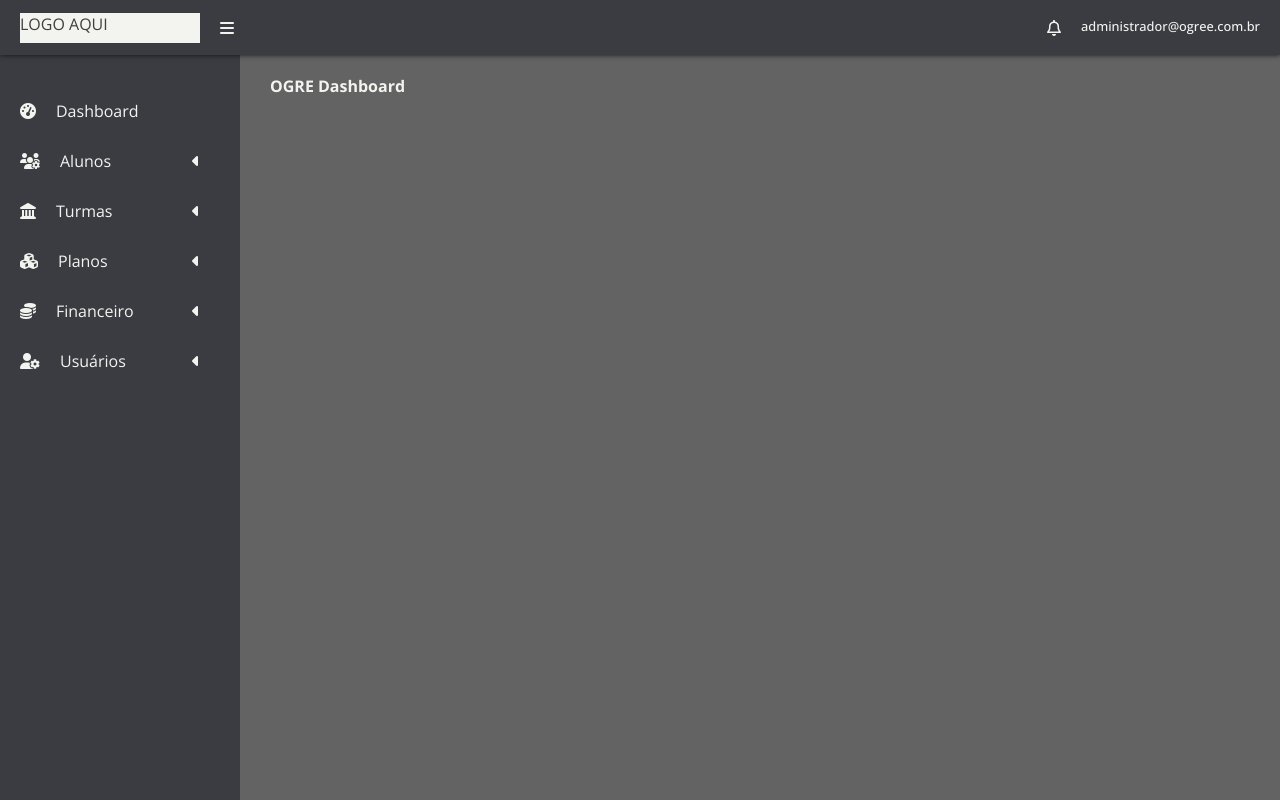
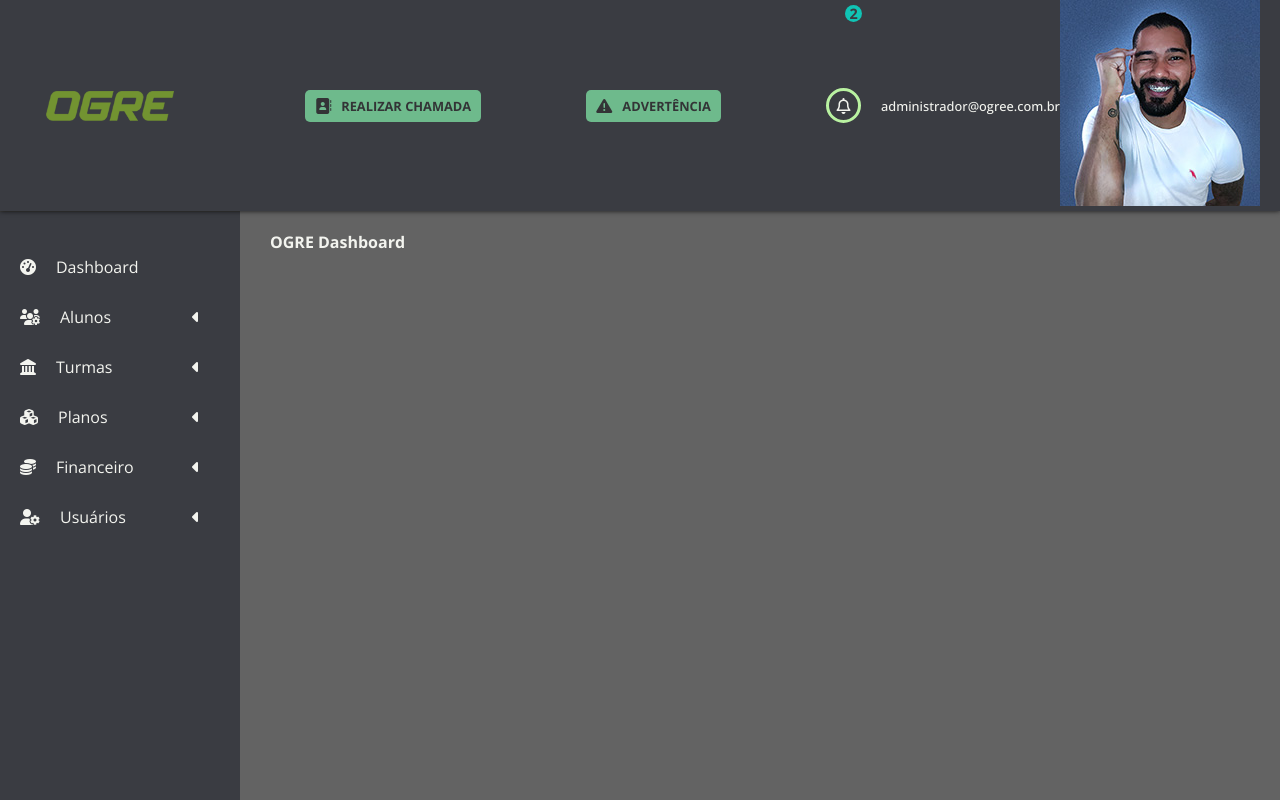
Before and after one commit to JandirWeb/ogreedash, a website built with Vite: page src/index.html in a window 1280 px wide. Shown: the top 800 px of the page. Built offline with nearby package versions, Linux system fonts and the light colour scheme.

Commit message:
estrutura header

```diff
--- a/src/index.html
+++ b/src/index.html
@@ -20,7 +20,7 @@
     <div>
       <header>
         <div class="left">
-          <div class="logo"> LOGO AQUI</div>
+          <div class="logo"></div>
           <div class="toggle-btn">
             <i class="fa-solid fa-bars"></i>
           </div>
@@ -28,16 +28,22 @@
 
         <div class="header-actions">
 
+          <button class="chamada"><i class="fa-solid fa-address-book"></i> REALIZAR CHAMADA</button>
+
+          <button class="advertencia"><i class="fa-solid fa-triangle-exclamation"></i> ADVERTÊNCIA</button>
+
         </div>
 
         <div class="right">
           <div class="alerts">
             <i class="fa-regular fa-bell"></i>
+            <div class="count-alert">2</div>
           </div>
           <div class="login-info">
             <div class="admin-info">
               <h4>administrador@ogree.com.br</h4>
               <div class="img-admin">
+                <img src="public/images/foto-perfil.jpg" alt="User">
               </div>
             </div>
           </div>
--- a/src/style/header.scss
+++ b/src/style/header.scss
@@ -16,28 +16,85 @@ header{
         display: flex;
 
         .logo{
-            background: $white-ogree;
+            background: url('../public/images/logo-green.png') no-repeat center;
+            background-size: contain;
             color: $dark-gray;
             width: 180px;
             height: 30px;
         }
 
         .toggle-btn{
-            display: flex;
+            display: none;
             align-items: center;
             margin-left: 20px;
         }
     }
 
+    .header-actions{
+        display: flex;
+        justify-content: space-evenly;
+        width: 100%;
+
+        button{
+            display: flex;
+            justify-content: center;
+            align-items: center;
+            font-size: 0.8rem;
+            font-weight: bold;
+            color: $active-gray;
+            background: $green-500;
+            border-radius: 5px;
+            padding: 7px 10px;
+
+            i{
+                margin-right: 10px;
+            }
+
+            &:hover{
+
+            color: $active-gray;
+            background: $green-100;
+            }
+        }
+    }
+
     .right{
         display: flex;
+        justify-content: center;
+        align-items: center;
 
         .alerts{
+            display: flex;
+            justify-content: center;
+            align-items: center;
+            width: 35px;
+            height: 35px;
             margin-right: 20px;
+            border-radius: 50%;
+            border: solid 3px $green-100;
+
+            .count-alert{
+                display: flex;
+                justify-content: center;
+                align-items: center;
+                position: absolute;
+                top: 5px;
+                margin-left: 20px;
+                font-size: 0.9rem;
+                font-weight: bold;
+                color: $gray-ogree;
+                background-color: $green-300;
+                border-radius: 50%;
+                z-index: 999;
+                width: 17px;
+                height: 17px;
+            }
         }
 
         .login-info{
             display: flex;
+            justify-content: center;
+            align-items: center;
 
             h4{
                 font-size: 0.8rem;
@@ -48,6 +105,12 @@ header{
                 margin-left: 20px;
                 font-size: 0.8rem;
             }
+
+            .admin-info{
+                display: flex;
+                justify-content: center;
+                align-items: center;
+            }
         }
     }
 }
```
Also changed, not shown: src/public/images/foto-perfil.jpg (added), src/public/images/logo-green.png (added), src/public/images/logo-white.png (added), src/style/variables.scss (line endings or trailing spaces).
